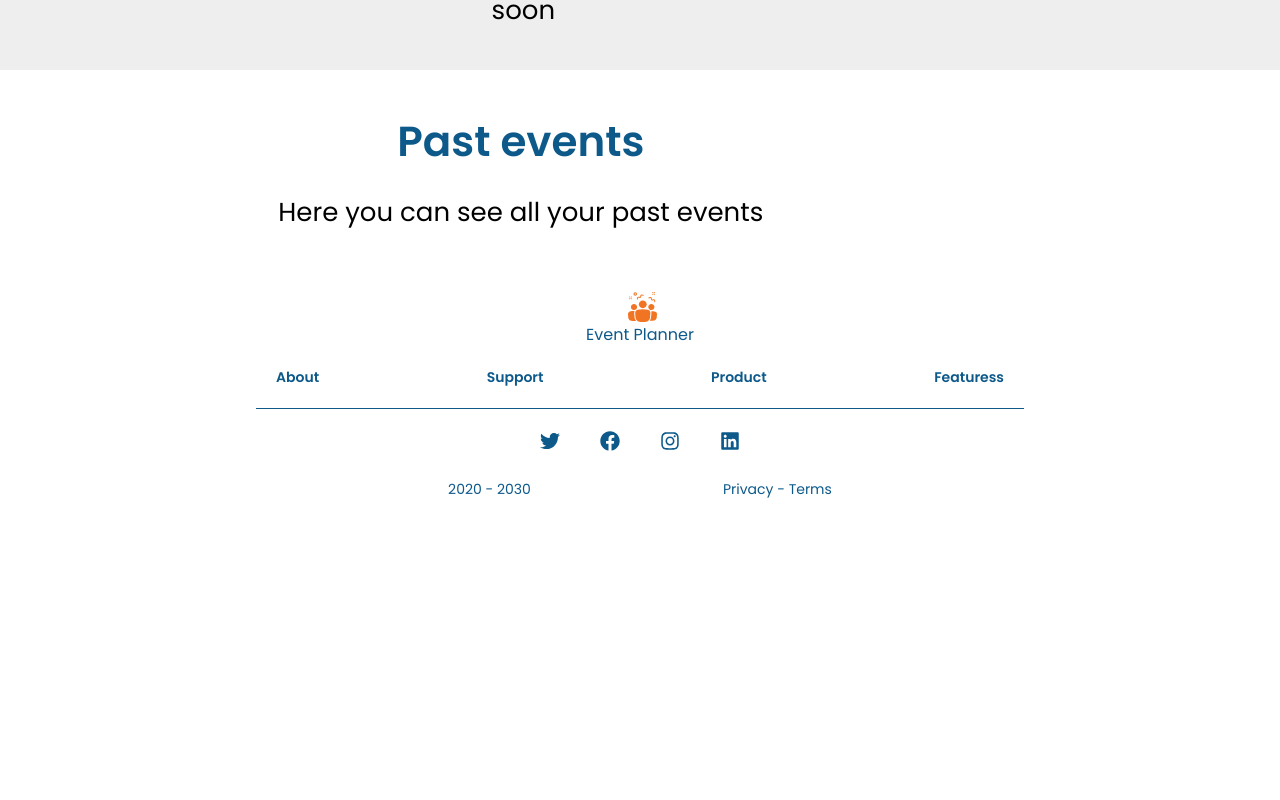
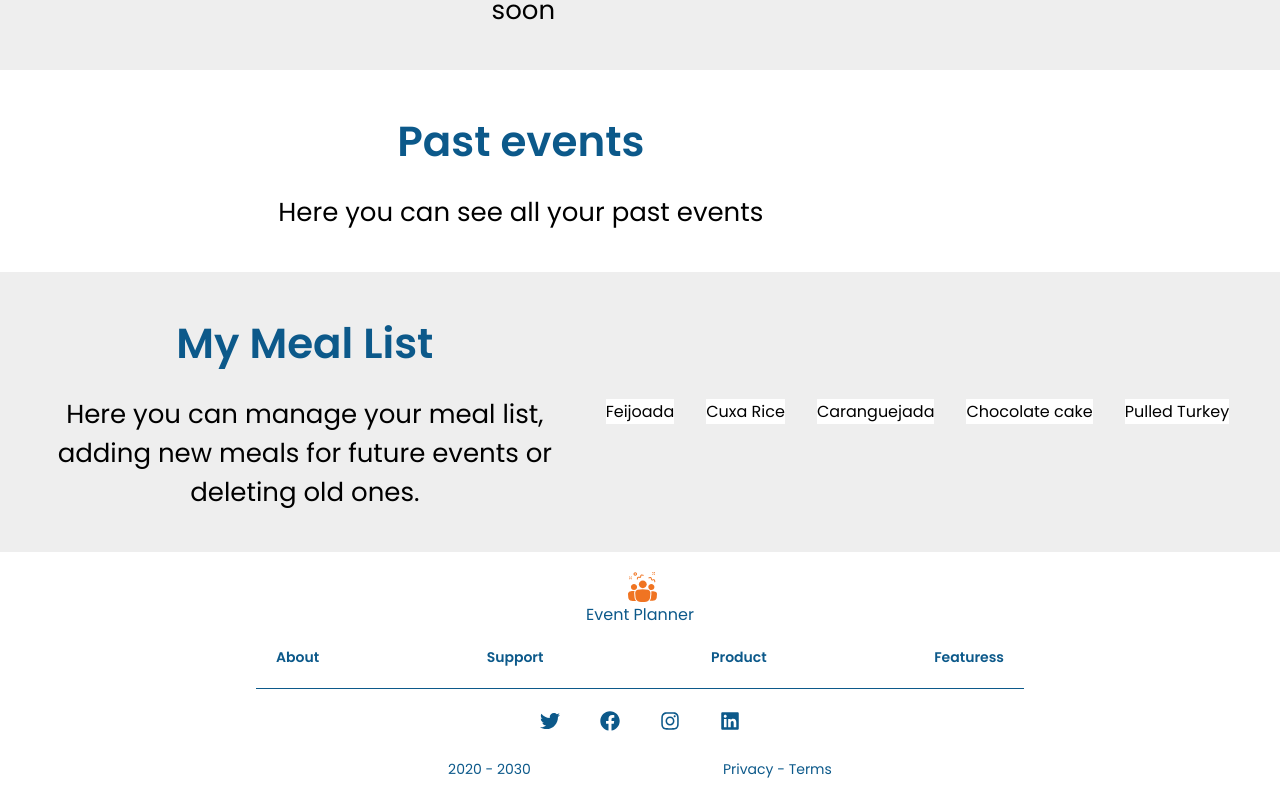
Before and after one commit to MarinaFroes/Event_Planner, a React (Create React App) app: page /users/1 in a window 1280 px wide. Shown: the part 963-1763 px from the top of the page. Before the commit the page ends 1483 px from the top, so only its background shows below. Built offline with nearby package versions, Linux system fonts and the light colour scheme.

Commit message:
feat: Add a basic ShowSubjects component

```diff
--- /dev/null
+++ b/src/components/ShowSubjects.tsx
@@ -0,0 +1,73 @@
+import React from 'react'
+import styled from 'styled-components'
+
+import TextBox from './core/TextBox'
+// import { AppState, Subject } from '../store/types'
+// import { useSelector } from 'react-redux'
+// import { SubjectState } from '../store/subjects/types'
+
+const SubjectsContainer = styled.div`
+  display: flex;
+  flex-direction: column;
+  width: 100%;
+  align-items: center;
+  background-color: var(--main-color-grey, #eee);
+  padding: 20px;
+
+  @media only screen and (min-width: 1000px){
+    flex-direction: row;
+    justify-content: space-evenly;
+  }
+`
+
+const Cards = styled.div`
+  display: flex;
+  flex-direction: column;
+
+  @media only screen and (min-width: 1000px){
+    flex-direction: row;
+    justify-content: space-evenly;
+    flex-wrap: wrap;
+  }
+`
+
+const ShowSubjects: React.FC = () => {
+
+  // const subjectState: SubjectState = useSelector((state: AppState) => state.event)
+
+  const heading1 = 'My Meal List'
+  const heading2 = 'Here you can manage your meal list, adding new meals for future events or deleting old ones.'
+
+  const subjects = [
+    {
+      name: 'Feijoada'
+    },
+    {
+      name: 'Cuxa Rice'
+    },
+    {
+      name: 'Caranguejada'
+    },
+    {
+      name: 'Chocolate cake'
+    },
+    {
+      name: 'Pulled Turkey'
+    }
+  ]
+
+  return (
+    <SubjectsContainer>
+      <TextBox heading1={heading1} heading2={heading2} />
+      <div style={{ maxWidth: "700px" }}>
+        <Cards>
+          {
+            subjects.map(subject => <p style={{backgroundColor: "white", margin: "1rem"}}>{subject.name}</p>)
+          }
+        </Cards>
+      </div>
+    </SubjectsContainer>
+  )
+}
+
+export default ShowSubjects
--- a/src/components/ViewUser.tsx
+++ b/src/components/ViewUser.tsx
@@ -2,6 +2,7 @@ import React from 'react'
 import ShowEvents from './ShowEvents'
 import MainHeader from './core/MainHeader'
 import HeaderImg from '../assets/images/kelsey-chance-ZrhtQyGFG6s-unsplash.jpg'
+import ShowSubjects from './ShowSubjects'
 
 const ViewUser: React.FC = () => {
 
@@ -13,7 +14,8 @@ const ViewUser: React.FC = () => {
         imageUrl={HeaderImg}
       />
       <ShowEvents status="open" />
-      <ShowEvents status="closed"/>
+      <ShowEvents status="closed" />
+      <ShowSubjects />
       </div>
     );
 }
```
